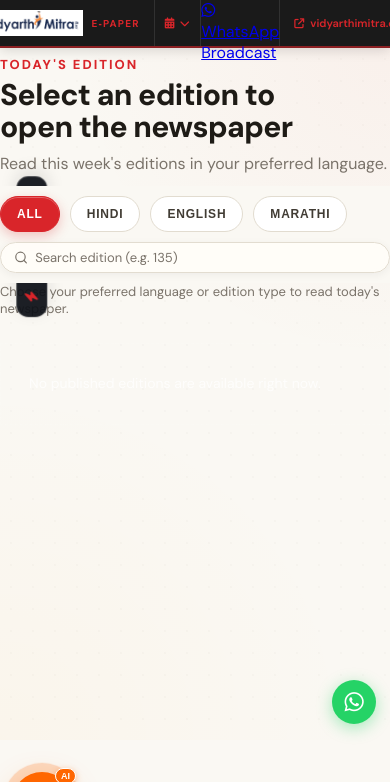
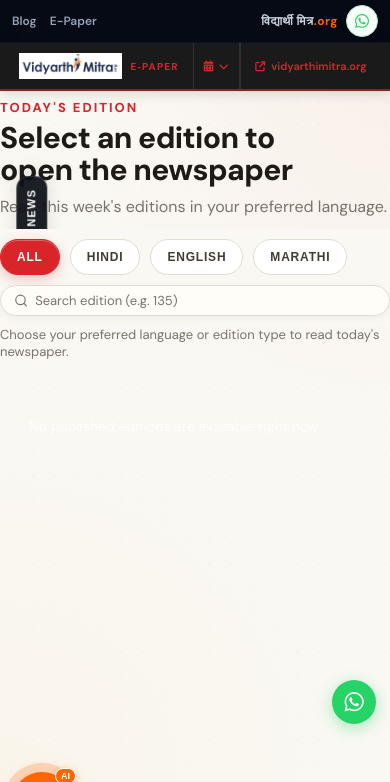
Before and after one commit to vm2026subscription-sketch/vm_main_website, a Flask app: page /epaper in a window 390 px wide; the page is wider, and only the part inside the window is pictured. Shown: the top 782 px of that part. Run offline with Flask 3, Linux system fonts and the light colour scheme; data that the repository does not hold is empty; some libraries are stand-ins or nearby versions.

Commit message:
Fix WhatsApp broadcast CTA placement

```diff
--- /dev/null
+++ b/static/epaper-whatsapp.css
@@ -0,0 +1,62 @@
+/* The e-paper keeps the shared utility bar and hides only the shared main nav. */
+body.epaper-body .vm-nav-topbar {
+  display: block !important;
+  padding: 0;
+}
+
+body.epaper-body .vm-nav-topbar .vm-nav-inner {
+  min-height: 42px;
+  padding: 0 24px;
+}
+
+body.epaper-body .vm-nav-topbar .vm-nav-right {
+  margin-left: auto;
+}
+
+@media (max-width: 900px) {
+  .vm-nav-topbar .vm-whatsapp-label-full,
+  .vm-nav-topbar .vm-whatsapp-arrow {
+    display: none;
+  }
+
+  .vm-nav-topbar .vm-whatsapp-label-short {
+    display: inline;
+  }
+}
+
+@media (max-width: 600px) {
+  body.epaper-body .vm-nav-topbar .vm-nav-inner {
+    gap: 8px;
+    padding: 0 12px;
+  }
+
+  body.epaper-body .vm-nav-topbar .vm-nav-links {
+    min-width: 0;
+  }
+
+  body.epaper-body .vm-nav-topbar .vm-nav-links a {
+    margin-right: 10px;
+  }
+
+  body.epaper-body .vm-nav-topbar .vm-nav-right {
+    max-width: 92px;
+    overflow: hidden;
+    text-overflow: ellipsis;
+  }
+
+  .vm-nav-topbar .vm-whatsapp-broadcast {
+    width: 32px;
+    height: 32px;
+    justify-content: center;
+    padding: 0;
+    gap: 0;
+  }
+
+  .vm-nav-topbar .vm-whatsapp-label-short {
+    display: none;
+  }
+
+  .vm-nav-topbar .vm-whatsapp-broadcast i:first-child {
+    font-size: 16px;
+  }
+}
--- a/templates/_shared_index_navbar.html
+++ b/templates/_shared_index_navbar.html
@@ -41,16 +41,50 @@
   .vm-nav-topbar a:hover { color: #ff6600; }
   .vm-nav-topbar .vm-whatsapp-broadcast {
     font-weight: 700;
-    color: #4ade80;
+    display: inline-flex;
+    align-items: center;
+    gap: 7px;
+    margin: 0;
+    padding: 6px 12px;
+    border: 1px solid #b7eac8;
+    border-radius: 999px;
+    background: #f6fff8;
+    color: #153b2a !important;
     white-space: nowrap;
+    font-size: 11px;
+    line-height: 1;
+    box-shadow: 0 2px 8px rgba(0, 0, 0, 0.14);
+    transition: background-color 0.2s ease, border-color 0.2s ease,
+      box-shadow 0.2s ease, color 0.2s ease, transform 0.2s ease;
   }
-  .vm-nav-topbar .vm-whatsapp-broadcast:hover { color: #ff6600; }
-  .vm-nav-topbar .vm-whatsapp-broadcast::before {
-    content: "\25CF";
+  .vm-nav-topbar .vm-whatsapp-broadcast:visited {
+    color: #153b2a !important;
+    text-decoration: none;
+  }
+  .vm-nav-topbar .vm-whatsapp-broadcast:hover {
+    border-color: #25d366;
+    background: #e9fff0;
+    color: #0f2d20 !important;
+    box-shadow: 0 4px 12px rgba(37, 211, 102, 0.24);
+    transform: translateY(-1px);
+  }
+  .vm-nav-topbar .vm-whatsapp-broadcast:focus-visible {
+    outline: 3px solid rgba(37, 211, 102, 0.42);
+    outline-offset: 2px;
+    color: #153b2a !important;
+    text-decoration: none;
+  }
+  .vm-nav-topbar .vm-whatsapp-broadcast i {
     color: #25d366;
-    font-size: 8px;
-    vertical-align: middle;
-    margin-right: 5px;
+    font-size: 15px;
+    line-height: 1;
+  }
+  .vm-nav-topbar .vm-whatsapp-broadcast .vm-whatsapp-arrow {
+    color: #153b2a;
+    font-size: 10px;
+  }
+  .vm-whatsapp-label-short {
+    display: none;
   }
   .vm-nav-right {
     font-weight: 700;
@@ -640,14 +674,19 @@
 <!-- ── TOP BAR ── -->
 <div class="vm-nav-topbar">
   <div class="vm-nav-inner">
-    <div>
-      <a href="{{ url_for('blog') }}">Blog</a>
-      <a href="{{ 'https://' + 'epaper.vidyarthimitra.org' if not epaper_subdomain else '/' }}">E-Paper</a>
-      <a class="vm-whatsapp-broadcast" href="{{ WHATSAPP_BROADCAST_URL }}" target="_blank" rel="noopener noreferrer">WhatsApp Broadcast</a>
+      <div class="vm-nav-links">
+        <a href="{{ url_for('blog') }}">Blog</a>
+        <a href="{{ 'https://' + 'epaper.vidyarthimitra.org' if not epaper_subdomain else '/' }}">E-Paper</a>
+      </div>
+      <div class="vm-nav-right">विद्यार्थी मित्र<span style="color:#ff6600;">.org</span></div>
+      <a class="vm-whatsapp-broadcast" href="{{ WHATSAPP_BROADCAST_URL }}" target="_blank" rel="noopener noreferrer" aria-label="Join WhatsApp Broadcast">
+        <i class="fab fa-whatsapp" aria-hidden="true"></i>
+        <span class="vm-whatsapp-label-full">WhatsApp Broadcast</span>
+        <span class="vm-whatsapp-label-short" aria-hidden="true">Broadcast</span>
+        <i class="fa fa-arrow-right vm-whatsapp-arrow" aria-hidden="true"></i>
+      </a>
     </div>
-    <div class="vm-nav-right">विद्यार्थी मित्र<span style="color:#ff6600;">.org</span></div>
   </div>
-</div>
 
 <script>
   // Centralized WhatsApp broadcast URL (single source of truth: app.py)
--- a/templates/epaper_viewer.html
+++ b/templates/epaper_viewer.html
@@ -44,6 +44,7 @@
     <noscript><link rel="stylesheet" href="https://cdnjs.cloudflare.com/ajax/libs/font-awesome/4.7.0/css/font-awesome.min.css"></noscript>
   <link rel="stylesheet" href="{{ url_for('static', filename='epaper-viewer.min.css', v='20260827-min') }}">
   <link rel="stylesheet" href="{{ url_for('static', filename='epaper-landing-light.min.css', v='min1') }}">
+  <link rel="stylesheet" href="{{ url_for('static', filename='epaper-whatsapp.css', v='1') }}">
   <style>
     .ep-views-badge {
       display: inline-flex;
@@ -127,10 +128,6 @@
     <a class="ep-back-link" href="{{ main_site_url or '/' }}" title="Back to VidyarthiMitra.org">
       <i class="fa fa-arrow-up-right-from-square"></i>
       <span>vidyarthimitra.org</span>
-    </a>
-    <a class="ep-wa-broadcast" href="{{ WHATSAPP_BROADCAST_URL }}" target="_blank" rel="noopener noreferrer" title="WhatsApp Broadcast">
-      <i class="fab fa-whatsapp" aria-hidden="true"></i>
-      <span class="ep-wa-broadcast-label">WhatsApp Broadcast</span>
     </a>
   </nav>
 
```
Also changed, not shown: static/epaper-viewer.css (+1 -55 lines).
